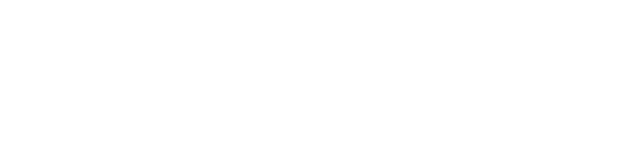
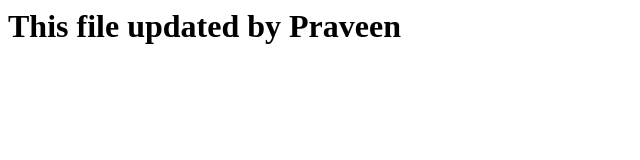
Before and after one commit to palashokkumar/Abhibus, a plain HTML site: page index.html in a window 1280 px wide. Shown: the whole page, without its empty margins (0-640 px from the left). Drawn offline with Linux system fonts and the light colour scheme.

Commit message:
from singap[ore region machine

```diff
--- a/index.html
+++ b/index.html
@@ -1,3 +1,7 @@
 <html>
 	<head><title>Web server </title></head>
+
+
+<body><h1>This file updated by Praveen</h1></body>
+
 </html>
```
